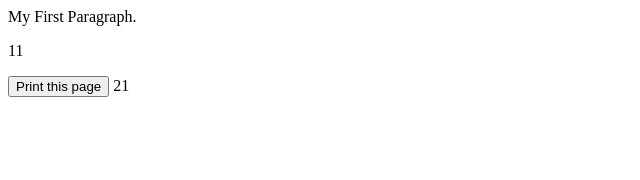
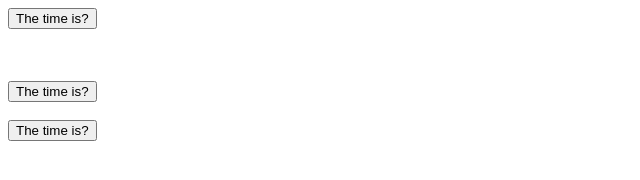
Before and after one commit to zahrakhoshkalam/learning-js, a plain HTML site: page index.html in a window 1280 px wide. Shown: the whole page, without its empty margins (0-640 px from the left). Drawn offline with Linux system fonts and the light colour scheme.

Commit message:
beginer-js-eventhandler

```diff
--- a/index.html
+++ b/index.html
@@ -5,10 +5,16 @@
     <title>JS Learning</title>
   </head>
   <body>
-    <p>My First Paragraph.</p>
+    <button onclick="document.getElementById('demo').innerHTML = Date()">
+      The time is?
+    </button>
     <p id="demo"></p>
-    <button onclick="window.print()">Print this page</button>
-
+    <br />
+    <br />
+    <button onclick="this.innerHTML = Date()">The time is?</button>
+    <br />
+    <br />
+    <button onclick="displayDate()">The time is?</button>
     <script src="./myScript.js"></script>
   </body>
 </html>
--- a/myScript.js
+++ b/myScript.js
@@ -1,9 +1,12 @@
-// The innerHTML property defines the HTML content:
-document.getElementById("demo").innerHTML = 5 + 6;
-//For testing purposes, it is convenient to use document.write():
-//point:Using document.write() after an HTML document is loaded, will delete all existing HTML:
-document.write(5 + 16);
-//using an alert box to display data:
-window.alert(15 + 6);
-//For debugging purposes, you can call the console.log()
-console.log(15 + 16);
+// // The innerHTML property defines the HTML content:
+// document.getElementById("demo").innerHTML = 5 + 6;
+// //For testing purposes, it is convenient to use document.write():
+// //point:Using document.write() after an HTML document is loaded, will delete all existing HTML:
+// document.write(5 + 16);
+// //using an alert box to display data:
+// window.alert(15 + 6);
+// //For debugging purposes, you can call the console.log()
+// console.log(15 + 16);
+function displayDate() {
+  document.getElementById("demo").innerHTML = Date();
+}
```
